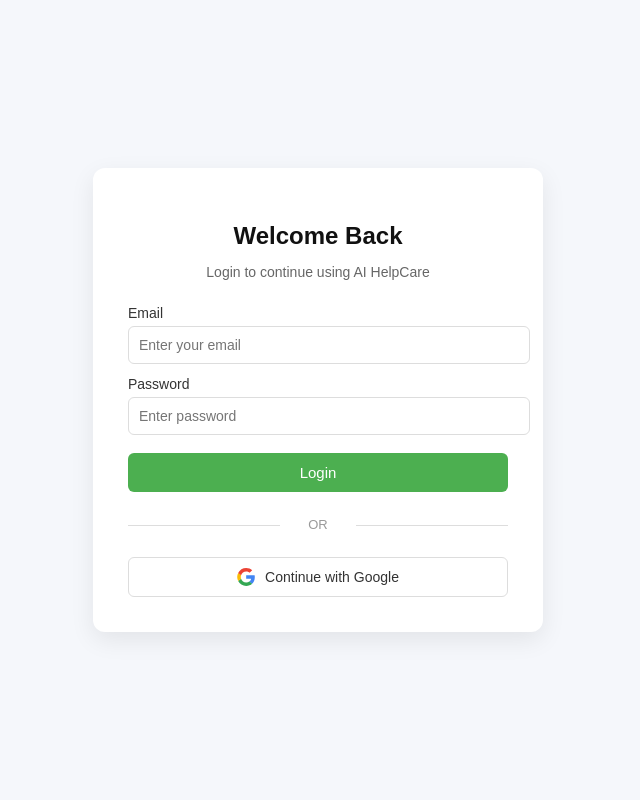
After one commit to vedanttupe005/SupportMind, a Flask app: page /login in a window 1280 px wide. The commit adds this page. Shown: the whole page, without its empty margins (322-962 px from the left). Run offline with Flask 3, Linux system fonts and the light colour scheme.

Commit message:
added login feature

```diff
--- a/app.py
+++ b/app.py
@@ -1,8 +1,17 @@
-from flask import Flask, render_template, request, jsonify
+from flask import Flask, render_template, request, jsonify, flash, redirect, url_for
 from flask_sqlalchemy import SQLAlchemy
 from config import Config, db
 from models_.event import Event
 from ai_controller import ask_ai
+from models_.user import User
+from authlib.integrations.flask_client import OAuth
+from dotenv import load_dotenv
+import os
+load_dotenv()
+
+
+
+from flask_login import LoginManager, UserMixin, login_user, login_required, logout_user, current_user
 
 
 
@@ -11,8 +20,25 @@ app = Flask(__name__)
 app.config.from_object(Config)
 db.init_app(app)
 
+login_manager = LoginManager(app)
 
 
+oauth = OAuth(app)
+google = oauth.register(
+    name="google",
+    client_id=os.getenv("GOOGLE_CLIENT_ID"),
+    client_secret=os.getenv("GOOGLE_CLIENT_SECRET"),
+    server_metadata_url="https://accounts.google.com/.well-known/openid-configuration",
+    client_kwargs={
+        "scope": "openid email profile"
+    }
+)
+
+
+
+@login_manager.user_loader
+def load_user(user_id):
+    return User.query.get(int(user_id))
 
 @app.route("/")
 def home():
@@ -35,5 +61,87 @@ def chat():
         "response": response
     })
 
+
+@app.route('/login', methods=['GET','POST'])
+def login():
+
+    if request.method == 'POST':
+        email = request.form.get('email')
+        password = request.form.get('password')
+
+        user = User.query.filter_by(email=email).first()
+
+        if not user:
+            flash("Invalid username")
+            return redirect(url_for('auth.login'))
+        if not user.check_password(password):
+            flash("Invalid password")
+            return redirect(url_for('auth.login'))
+
+        login_user(user)
+
+        return redirect(url_for('home'))
+
+
+    return render_template("login.html")
+
+
+@app.route('/login/google')
+def google_login():
+    redirect_uri = url_for('google_callback', _external=True)
+    return oauth.google.authorize_redirect(redirect_uri)
+
+@app.route('/ai/googlecallback')
+def google_callback():
+    try:
+        token = oauth.google.authorize_access_token()
+
+    except Exception as e:
+        print("exception:", e)
+        flash("Authorization failed. Please try again.")
+        return redirect(url_for('login'))
+
+
+    user_info = token.get("userinfo")
+    if not user_info:
+        flash("Unable to fetch Google user info.", "danger")
+        return redirect(url_for("login"))
+
+
+    email = user_info["email"]
+    name = user_info["name"]
+
+
+    user = User.query.filter_by(email=email).first()
+    if  user:
+        login_user(user)
+        return redirect(url_for('home'))
+
+    else:
+        user = User(
+            name=name,
+            email=email,
+            auth_provider="GOOGLE"
+        )
+        db.session.add(user)
+        db.session.commit()
+        login_user(user)
+
+        return redirect(url_for('home'))
+
+
+
+@app.route("/logout")
+@login_required
+def logout():
+
+    logout_user()
+
+    return redirect(
+        url_for("home")
+    )
+
+
+
 if __name__ == "__main__":
     app.run(debug=True)
--- /dev/null
+++ b/templates/login.html
@@ -0,0 +1,382 @@
+
+
+
+<!DOCTYPE html>
+<html>
+
+<head>
+
+    <style>
+        body{
+
+margin:0;
+
+font-family: Arial, Helvetica, sans-serif;
+
+background:#f5f7fb;
+
+}
+
+
+
+/* page layout */
+
+.auth-section{
+
+height:100vh;
+
+display:flex;
+
+justify-content:center;
+
+align-items:center;
+
+}
+
+
+
+/* card */
+
+.auth-card{
+
+width:380px;
+
+background:white;
+
+padding:35px;
+
+border-radius:12px;
+
+box-shadow:0 8px 25px rgba(0,0,0,0.08);
+
+text-align:center;
+
+}
+
+
+
+/* title */
+
+.auth-title{
+
+margin-bottom:6px;
+
+font-size:24px;
+
+color:#111;
+
+}
+
+
+
+/* subtitle */
+
+.auth-subtitle{
+
+margin-bottom:25px;
+
+color:#666;
+
+font-size:14px;
+
+}
+
+
+
+/* form */
+
+form{
+
+text-align:left;
+
+}
+
+
+
+label{
+
+display:block;
+
+margin-top:12px;
+
+margin-bottom:5px;
+
+font-size:14px;
+
+color:#333;
+
+}
+
+
+
+input{
+
+width:100%;
+
+padding:10px;
+
+border-radius:6px;
+
+border:1px solid #ddd;
+
+font-size:14px;
+
+}
+
+
+
+input:focus{
+
+outline:none;
+
+border-color:#4CAF50;
+
+}
+
+
+
+/* login button */
+
+.login-btn{
+
+width:100%;
+
+margin-top:18px;
+
+padding:11px;
+
+background:#4CAF50;
+
+color:white;
+
+border:none;
+
+border-radius:6px;
+
+font-size:15px;
+
+cursor:pointer;
+
+}
+
+
+
+.login-btn:hover{
+
+background:#43a047;
+
+}
+
+
+
+/* divider */
+
+.divider{
+
+margin:25px 0;
+
+font-size:13px;
+
+color:#999;
+
+position:relative;
+
+}
+
+
+
+.divider:before,
+
+.divider:after{
+
+content:"";
+
+position:absolute;
+
+top:50%;
+
+width:40%;
+
+height:1px;
+
+background:#ddd;
+
+}
+
+
+
+.divider:before{
+
+left:0;
+
+}
+
+
+
+.divider:after{
+
+right:0;
+
+}
+
+
+
+/* google button */
+
+.google-btn{
+
+display:flex;
+
+align-items:center;
+
+justify-content:center;
+
+gap:10px;
+
+border:1px solid #ddd;
+
+padding:10px;
+
+border-radius:6px;
+
+text-decoration:none;
+
+color:#333;
+
+font-size:14px;
+
+transition:0.2s;
+
+}
+
+
+
+.google-btn:hover{
+
+background:#f8f8f8;
+
+}
+
+
+
+.google-btn svg{
+
+width:18px;
+
+height:18px;
+
+}
+    </style>
+
+<title>Login | AI HelpCare</title>
+</head>
+
+
+<body>
+
+
+<section class="auth-section">
+
+
+<div class="auth-card">
+
+
+<h2 class="auth-title">
+Welcome Back
+</h2>
+
+
+<p class="auth-subtitle">
+Login to continue using AI HelpCare
+</p>
+
+
+
+<form action="{{ url_for('login') }}" method="POST">
+
+
+<label>Email</label>
+
+<input
+type="email"
+name="email"
+placeholder="Enter your email"
+required
+>
+
+
+<label>Password</label>
+
+<input
+type="password"
+name="password"
+placeholder="Enter password"
+required
+>
+
+
+<button type="submit" class="login-btn">
+
+Login
+
+</button>
+
+
+</form>
+
+
+
+<div class="divider">
+
+OR
+
+</div>
+
+
+
+<a
+href="{{ url_for('google_login') }}"
+class="google-btn"
+>
+
+
+<svg viewBox="0 0 256 262">
+
+<path fill="#4285F4"
+d="M255.878 133.451c0-10.734-.871-18.567-2.756-26.69H130.55v48.448h71.947c-1.45 12.04-9.283 30.172-26.69 42.356l-.244 1.622 38.755 30.023 2.685.268c24.659-22.774 38.875-56.282 38.875-96.027"/>
+
+
+<path fill="#34A853"
+d="M130.55 261.1c35.248 0 64.839-11.605 86.453-31.622l-41.196-31.913c-11.024 7.688-25.82 13.055-45.257 13.055-34.523 0-63.824-22.773-74.269-54.25l-1.531.13-40.298 31.187-.527 1.465C35.393 231.798 79.49 261.1 130.55 261.1"/>
+
+
+<path fill="#FBBC05"
+d="M56.281 156.37c-2.756-8.123-4.351-16.827-4.351-25.82 0-8.994 1.595-17.697 4.206-25.82l-.073-1.73L15.26 71.312l-1.335.635C5.077 89.644 0 109.517 0 130.55s5.077 40.905 13.925 58.602l42.356-32.782"/>
+
+
+<path fill="#EB4335"
+d="M130.55 50.479c24.514 0 41.05 10.589 50.479 19.438l36.844-35.974C195.245 12.91 165.798 0 130.55 0 79.49 0 35.393 29.301 13.925 71.947l42.211 32.783c10.59-31.477 39.891-54.251 74.414-54.251"/>
+
+</svg>
+
+
+<span>
+
+Continue with Google
+
+</span>
+
+
+</a>
+
+
+
+</div>
+
+
+</section>
+
+
+</body>
+
+</html>
```
Also changed, not shown: models_/user.py (+8 -1 lines), templates/chat.html (+152 -4 lines).
